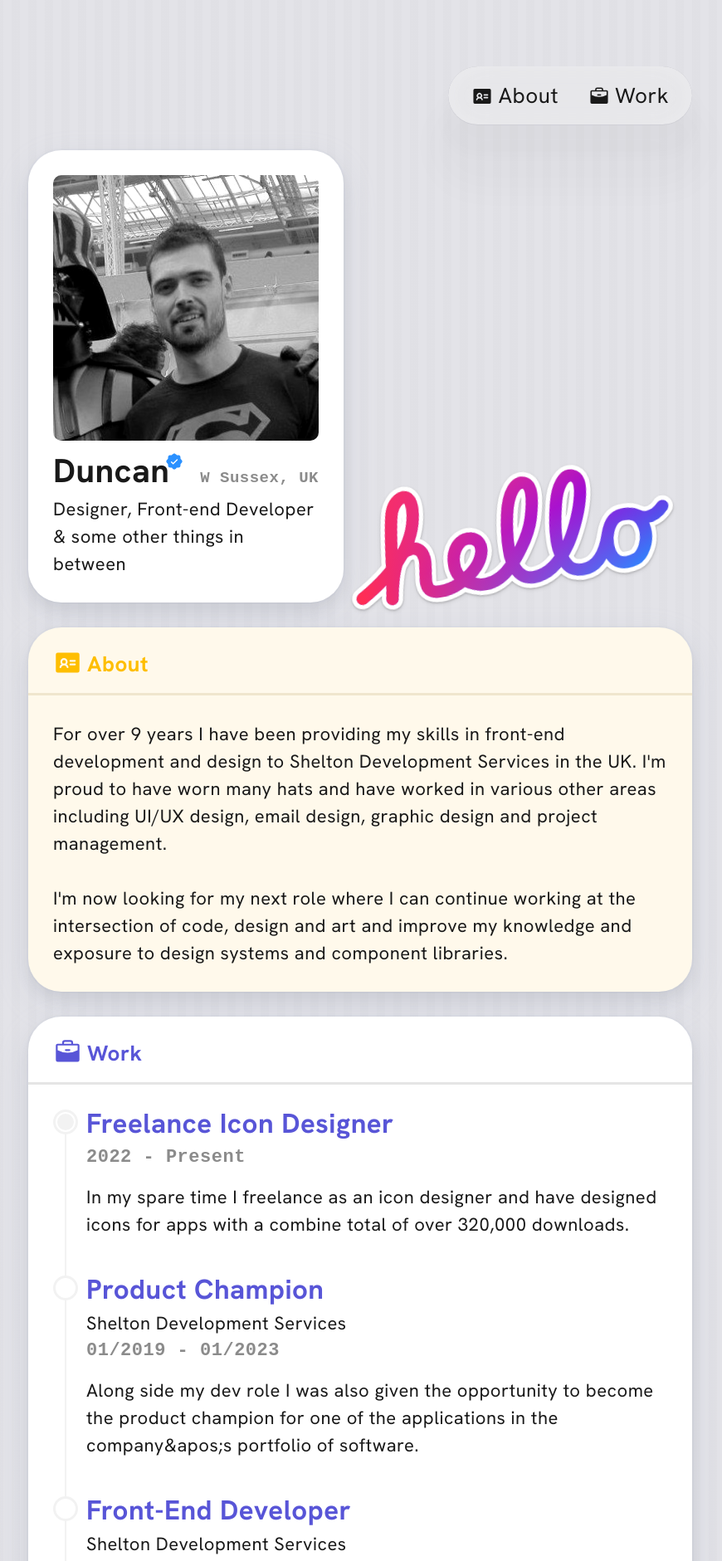
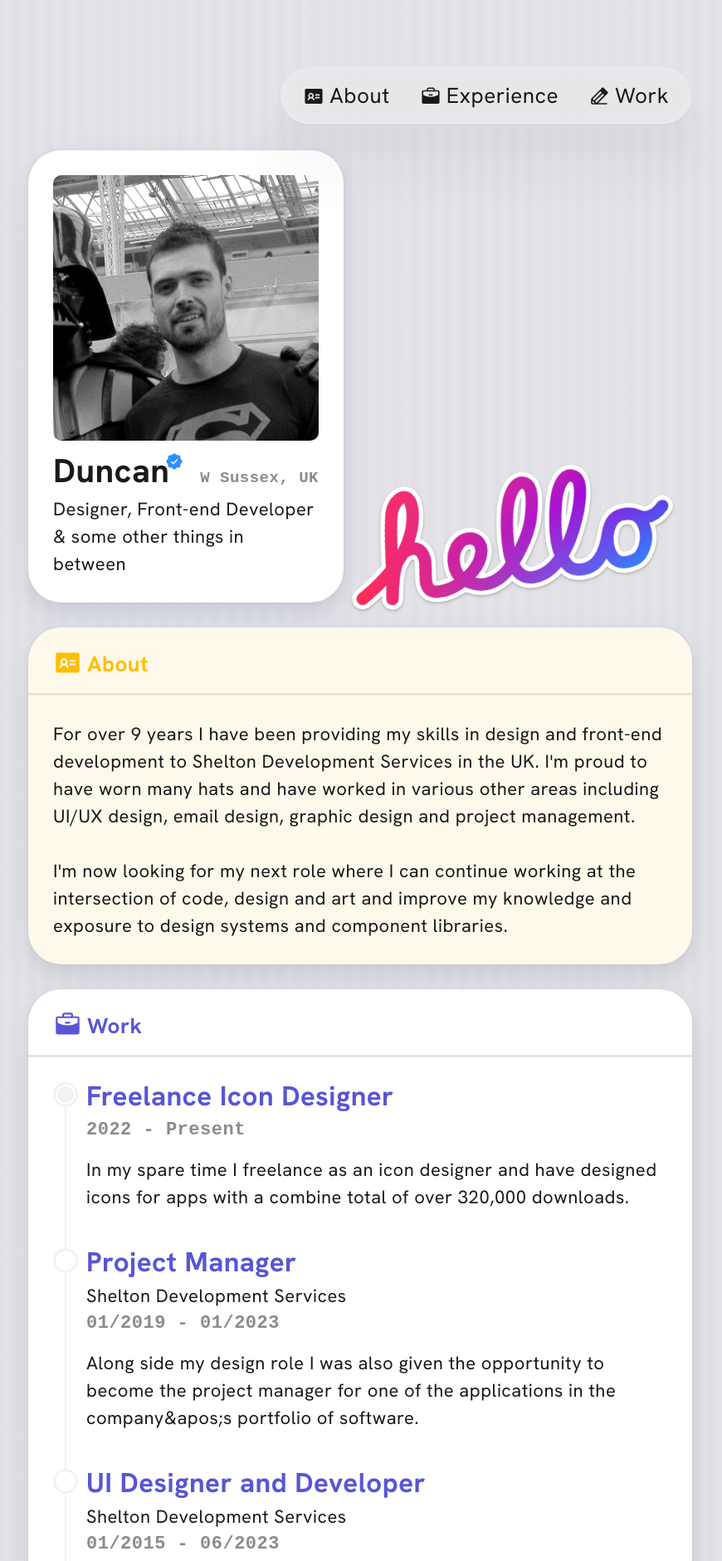
Before and after one commit to Zem0/duncan-design, a Next.js app: page / in a window 1280 px wide. Shown: the top 1881 px of the page at 83% size, without its empty margins (206-1076 px from the left). Built offline with nearby package versions, Linux system fonts and the light colour scheme; a web font is replaced by a local one.

Commit message:
Made some changes to wording and added a link to my behance profile for UI design roles.

```diff
--- a/components/Navigation/index.jsx
+++ b/components/Navigation/index.jsx
@@ -1,6 +1,6 @@
 import Link from 'next/link';
 import { useRouter } from 'next/router';
-import { Briefcase, IdentificationCard } from '@phosphor-icons/react';
+import { Briefcase, IdentificationCard, PencilLine } from '@phosphor-icons/react';
 import navStyles from './index.module.sass';
 import utilStyles from '../../styles/utils.module.sass';
 // import MastodonLogo from '../../public/images/mastodon1.svg';
@@ -53,8 +53,14 @@ export default function Navigation() {
                 <li>
                     <Link className={`${navStyles.option} ${getActiveRoute(router) == '/projects' ? navStyles.active : ''} ${utilStyles.flex} ${utilStyles['flex-align-center']} ${utilStyles['rounded-m']} ${utilStyles['gap-6']}`} href="#work">
                         <Briefcase weight='fill'/>
+                        Experience
+                    </Link>
+                </li>
+                <li>
+                    <a className={`${navStyles.option} ${getActiveRoute(router) == '/projects' ? navStyles.active : ''} ${utilStyles.flex} ${utilStyles['flex-align-center']} ${utilStyles['rounded-m']} ${utilStyles['gap-6']}`} target="_blank" href="https://www.behance.net/duncanhorne">
+                        <PencilLine weight='fill'/>
                         Work
-                    </Link>
+                    </a>
                 </li>
                 {/* <li>
                     <Link className={`${navStyles.option} ${getActiveRoute(router) == '/projects' ? navStyles.active : ''} ${utilStyles.flex} ${utilStyles['flex-align-center']} ${utilStyles['rounded-m']} ${utilStyles['gap-6']}`} href="#projects">
--- a/components/TimelineList/index.jsx
+++ b/components/TimelineList/index.jsx
@@ -11,15 +11,15 @@ export default function TimelineList() {
         },
         {
             'company': 'Shelton Development Services',
-            'role': 'Product Champion',
+            'role': 'Project Manager',
             'date': '01/2019 - 01/2023',
-            'description': 'Along side my dev role I was also given the opportunity to become the product champion for one of the applications in the company&apos;s portfolio of software.'
+            'description': 'Along side my design role I was also given the opportunity to become the project manager for one of the applications in the company&apos;s portfolio of software.'
         },
         {
             'company': 'Shelton Development Services',
-            'role': 'Front-End Developer',
+            'role': 'UI Designer and Developer',
             'date': '01/2015 - 06/2023',
-            'description': 'I worked within the dev team to help with creating the front-end for the web applications that the company produced, using frameworks such as Angular JS and React. Having the most experience with CSS and SASS in the team, a lot of my focus was working with these technologies as well as peer reviewing and guiding (or quacking for) other members of the team.'
+            'description': 'I helped the team design and implement the UI for two of the leading web applications the company produces for the social housing sector, collaborating within a design team of 4 colleagues and an engineering team of 12. Having the most experience with CSS and SASS in the team, a lot of my focus was working with these technologies as well as peer reviewing and guiding (or quacking 🦆 for) other members of the team.'
         },
         {
             'company': 'Shelton Development Services',
--- a/pages/index.jsx
+++ b/pages/index.jsx
@@ -29,7 +29,7 @@ export default function Home() {
             </section>
             <Section id='about' heading='About' icon={IdentificationCard} notes >
                 <p>
-                    For over 9 years I have been providing my skills in front-end development and design to Shelton Development Services in the UK. I&apos;m proud to have worn many hats and have worked in various other areas including UI/UX design, email design, graphic design and project management.
+                    For over 9 years I have been providing my skills in design and front-end development to Shelton Development Services in the UK. I&apos;m proud to have worn many hats and have worked in various other areas including UI/UX design, email design, graphic design and project management.
                     <br></br>
                     <br></br>
                     I&apos;m now looking for my next role where I can continue working at the intersection of code, design and art and improve my knowledge and exposure to design systems and component libraries.
```
